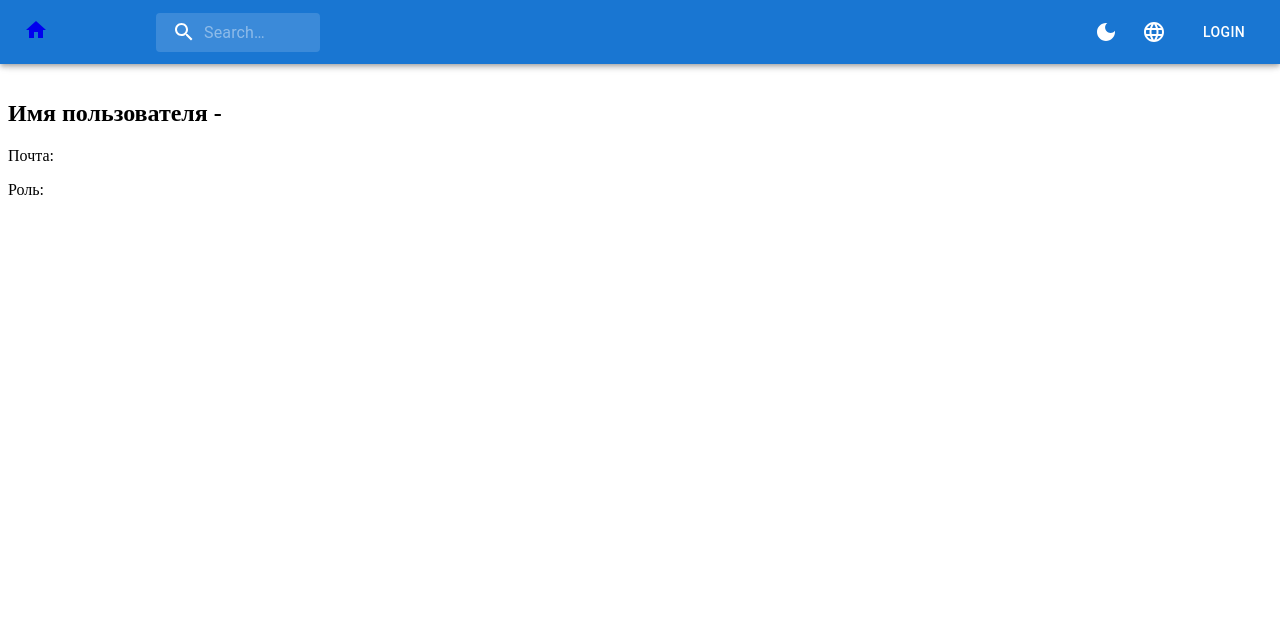
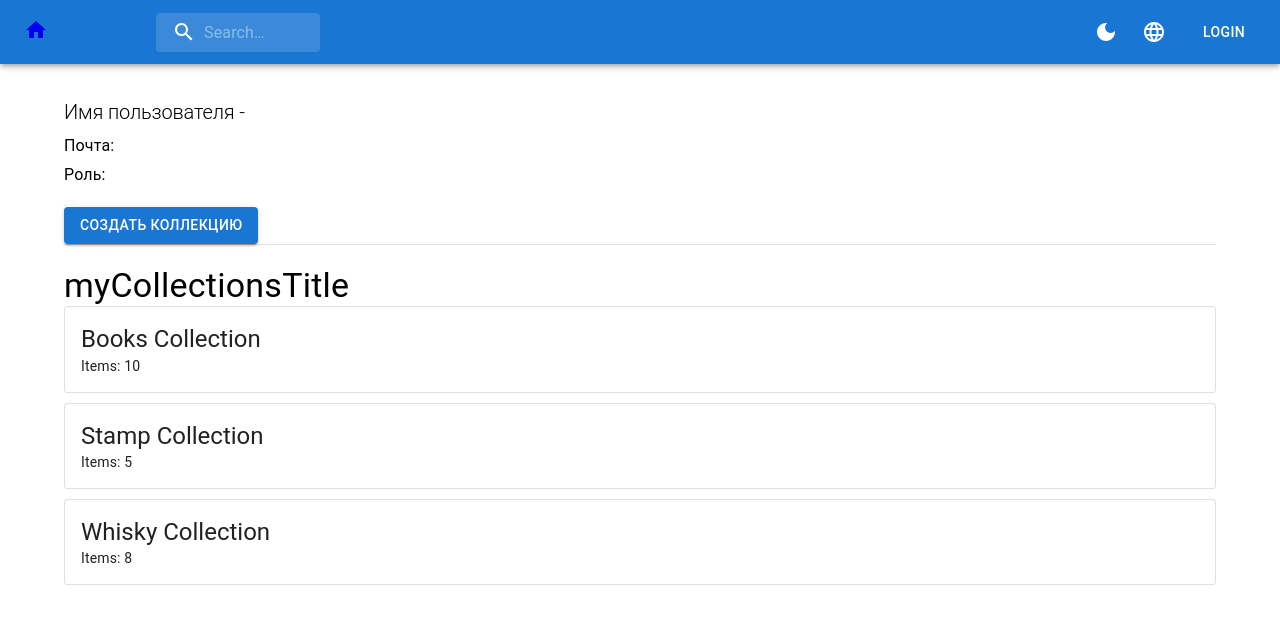
Before and after one commit to koliasinitsa/itransition, a React (Vite) app in the folder client/: page /UserProfile in a window 1280 px wide. Shown: the top 624 px of the page. Built offline with nearby package versions, Linux system fonts and the light colour scheme.

Commit message:
user collections

```diff
--- a/client/src/Routes/Routes.tsx
+++ b/client/src/Routes/Routes.tsx
@@ -16,8 +16,8 @@ const AppRoutes: React.FC = () => {
       <Route path="/AuthForm" element={<AuthForm />} />
       <Route path="/UsersTable" element={<UsersTable />} />
       <Route path="/UserProfile" element={<UserProfilePage />} />
-      <Route path="/items/*" element={<ItemRoutes />} />
-      <Route path="/collections/*" element={<CollectionRoutes />} />
+      <Route path="/Items/*" element={<ItemRoutes />} />
+      <Route path="/Collections/*" element={<CollectionRoutes />} />
     </Routes>
   );
 };
--- a/client/src/components/Collections/CollectionList.tsx
+++ b/client/src/components/Collections/CollectionList.tsx
@@ -1,8 +1,33 @@
-// CollectionList.tsx
+// src/components/collections/CollectionList.tsx
 import React from 'react';
+import { Link } from 'react-router-dom';
+import { Typography, Card, CardContent, CardActionArea } from '@mui/material';
 
-const CollectionList: React.FC<{ collections?: any[] }> = ({ collections }) => {
-  return <div>Collection List</div>;
+interface CollectionListProps {
+  collections?: any[];
+}
+
+const CollectionList: React.FC<CollectionListProps> = ({ collections }) => {
+  return (
+    <div>
+      {collections && collections.length > 0 ? (
+        collections.map(collection => (
+          <Link to={`/CollectionPage/${collection.id}`} key={collection.id} style={{ textDecoration: 'none' }}>
+            <Card variant="outlined" style={{ marginBottom: '10px' }}>
+              <CardActionArea>
+                <CardContent>
+                  <Typography variant="h5">{collection.name}</Typography>
+                  <Typography variant="body2">Items: {collection.itemsCount}</Typography>
+                </CardContent>
+              </CardActionArea>
+            </Card>
+          </Link>
+        ))
+      ) : (
+        <Typography variant="body1">No collections available.</Typography>
+      )}
+    </div>
+  );
 };
 
 export default CollectionList;
--- /dev/null
+++ b/client/src/components/Profile/UserProfilePage.module.css
@@ -0,0 +1,34 @@
+/* src/components/Profile/UserProfilePage.module.css */
+
+.container {
+    margin-top: 100px;
+    display: flex;
+    justify-content: center;
+    text-align: left;
+}
+
+.userInfo {
+    margin-top: 20px;
+    max-width: 600px;
+    margin-bottom: 20px;
+}
+
+.userInfo h2 {
+    font-size: 20px;
+    margin-bottom: 10px;
+}
+
+.userInfo p {
+    font-size: 16px;
+    margin-bottom: 5px;
+}
+
+.collectionList {
+    margin-top: 20px;
+    text-align: left;
+}
+
+.userInfoContainer {
+    display: flex;
+    justify-content: space-between;
+}
--- a/client/src/components/Profile/UserProfilePage.tsx
+++ b/client/src/components/Profile/UserProfilePage.tsx
@@ -1,13 +1,21 @@
 // src/components/Profile/UserProfilePage.tsx
 import React, { useEffect, useState } from 'react';
-import Header from '../Header/Header';
-import { Link } from 'react-router-dom';
 import Cookies from 'js-cookie';
 
-
+import Header from '../Header/Header';
 import { Token } from '../../interfaces/token';
 import { useTranslation } from 'react-i18next';
+import { Button, Container, Divider, Typography } from '@mui/material';
+import { Link } from 'react-router-dom';
+import styles from './UserProfilePage.module.css';
+import CollectionList from '../Collections/CollectionList';
 
+
+const fakeCollections = [
+  { id: '1', name: 'Books Collection', itemsCount: 10 },
+  { id: '2', name: 'Stamp Collection', itemsCount: 5 },
+  { id: '3', name: 'Whisky Collection', itemsCount: 8 },
+];
 
 const UserProfilePage: React.FC = () => {
   const { t } = useTranslation();
@@ -23,15 +31,28 @@ const UserProfilePage: React.FC = () => {
     }
   }, []);
 
-  //console.log(decodedToken)
   return (
     <div>
       <Header />
-      <div style={{ marginTop: '100px' }}>
-      <h2>{t('userNameToken')} - {userToken?.username}</h2>
-        <p>{t('userEmailToken')}: {userToken?.email}</p>
-        <p>{t('userRoleToken')}: {userToken?.role}</p>
-      </div>
+      <Container className={styles.container}>
+        <div>
+          <div className={styles.userInfo}>
+            <Typography variant="h2">{t('userNameToken')} - {userToken?.username}</Typography>
+            <Typography variant="body1">{t('userEmailToken')}: {userToken?.email}</Typography>
+            <Typography variant="body1">{t('userRoleToken')}: {userToken?.role}</Typography>
+          </div>
+          <Link to="/collections/create" style={{ textDecoration: 'none' }}>
+            <Button className={styles.createCollectionButton} variant="contained" color="primary">
+              Создать коллекцию
+            </Button>
+          </Link>
+        </div>
+        <Divider />
+        <div className={styles.collectionList}>
+          <Typography variant="h4">{t('myCollectionsTitle')}</Typography>
+          <CollectionList collections={fakeCollections} />
+        </div>
+      </Container>
     </div>
   );
 };
```
